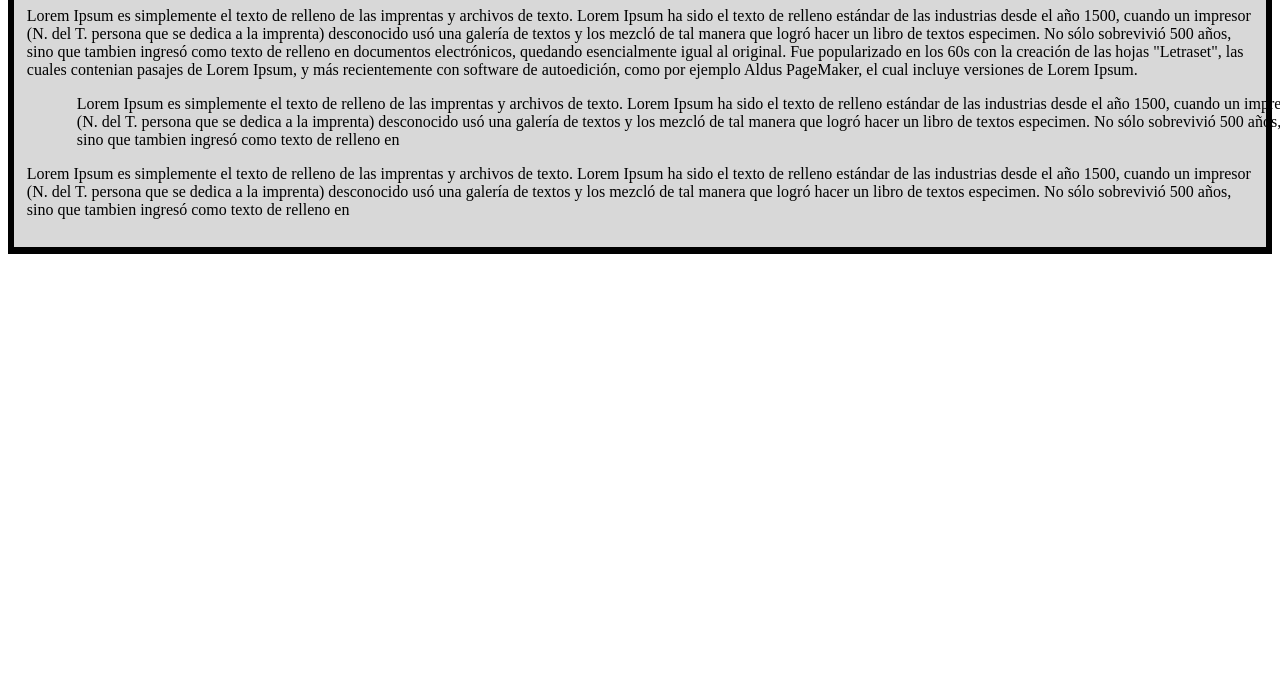
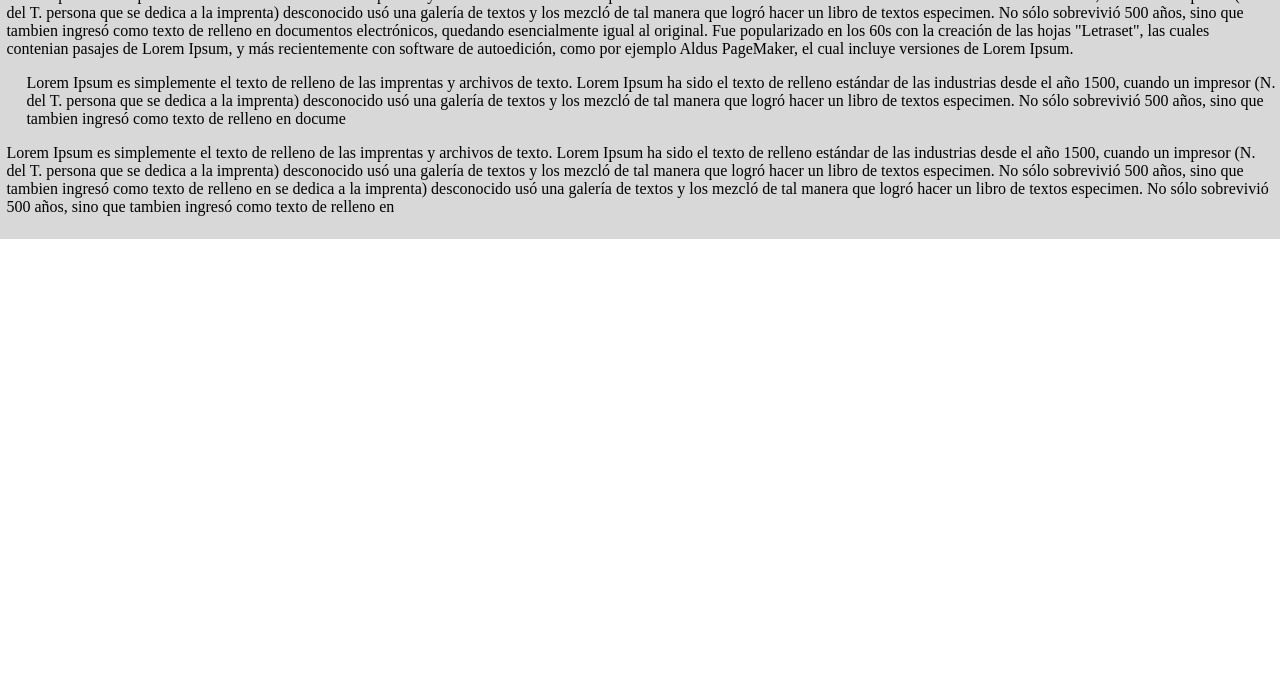
Before and after one commit to Josue11VR/lab, a plain HTML site: page html-css/relative-positioning.html in a window 1280 px wide. Shown: the part 100-800 px from the top of the page. Drawn offline with Linux system fonts and the light colour scheme.

Commit message:
normal-relative

```diff
--- a/html-css/css/style.css
+++ b/html-css/css/style.css
@@ -1,18 +1,24 @@
+body{
+    margin: 0;
+    padding: 0;
+    background-color: white;
+}
 #container {
     padding: 0.5%;
-    background-color: black;
-}
-#margenborder {
-    padding: 1%;
     background-color: #D8D8D8;
 }
 
-
-p {
+.static {
     position: static;
 }
 
-#rigth {
+
+
+.relative {
     position: relative;
-    left: 50px;
+
 }
+
+.left {
+    left: 20px;
+}
--- a/html-css/relative-positioning.html
+++ b/html-css/relative-positioning.html
@@ -12,30 +12,31 @@
 
 
 
+
     <div id="container">
-        <div id="margenborder">
 
         <header>
             <h1>Lorem Ipsum</h1>
 
         </header>
 
-            <div id="content">
 
-                <p>
+        <div class="content">
+
+
+            <p class="static">
                 Lorem Ipsum es simplemente el texto de relleno de las imprentas y archivos de texto. Lorem Ipsum ha sido el texto de relleno estándar de las industrias desde el año 1500, cuando un impresor (N. del T. persona que se dedica a la imprenta) desconocido usó una galería de textos y los mezcló de tal manera que logró hacer un libro de textos especimen. No sólo sobrevivió 500 años, sino que tambien ingresó como texto de relleno en documentos electrónicos, quedando esencialmente igual al original. Fue popularizado en los 60s con la creación de las hojas "Letraset", las cuales contenian pasajes de Lorem Ipsum, y más recientemente con software de autoedición, como por ejemplo Aldus PageMaker, el cual incluye versiones de Lorem Ipsum.
             </p>
 
-                <div id="rigth">
-
-                    Lorem Ipsum es simplemente el texto de relleno de las imprentas y archivos de texto. Lorem Ipsum ha sido el texto de relleno estándar de las industrias desde el año 1500, cuando un impresor (N. del T. persona que se dedica a la imprenta) desconocido usó una galería de textos y los mezcló de tal manera que logró hacer un libro de textos especimen. No sólo sobrevivió 500 años, sino que tambien ingresó como texto de relleno en
-
+            <div class="relative left">
+                <p class="static"> Lorem Ipsum es simplemente el texto de relleno de las imprentas y archivos de texto. Lorem Ipsum ha sido
+                    el texto de relleno estándar de las industrias desde el año 1500, cuando un impresor (N. del T. persona que se dedica a la imprenta)
+                    desconocido usó una galería de textos y los mezcló de tal manera que logró hacer un libro de textos especimen. No sólo sobrevivió 500 años, sino que tambien ingresó como texto de relleno en docume
+                </p>
             </div>
 
-
-
-                <p>
-                    Lorem Ipsum es simplemente el texto de relleno de las imprentas y archivos de texto. Lorem Ipsum ha sido el texto de relleno estándar de las industrias desde el año 1500, cuando un impresor (N. del T. persona que se dedica a la imprenta) desconocido usó una galería de textos y los mezcló de tal manera que logró hacer un libro de textos especimen. No sólo sobrevivió 500 años, sino que tambien ingresó como texto de relleno en
+            <p class="static">
+                Lorem Ipsum es simplemente el texto de relleno de las imprentas y archivos de texto. Lorem Ipsum ha sido el texto de relleno estándar de las industrias desde el año 1500, cuando un impresor (N. del T. persona que se dedica a la imprenta) desconocido usó una galería de textos y los mezcló de tal manera que logró hacer un libro de textos especimen. No sólo sobrevivió 500 años, sino que tambien ingresó como texto de relleno en se dedica a la imprenta) desconocido usó una galería de textos y los mezcló de tal manera que logró hacer un libro de textos especimen. No sólo sobrevivió 500 años, sino que tambien ingresó como texto de relleno en
             </p>
 
         </div>
@@ -43,9 +44,6 @@
     </div>
 
 
-    </div>
-
-
 </body>
 
 </html>
```
Also changed, not shown: html-css/normal-flow.html (+4 -7 lines). Lines whose indentation alone changed are shown as unchanged.
